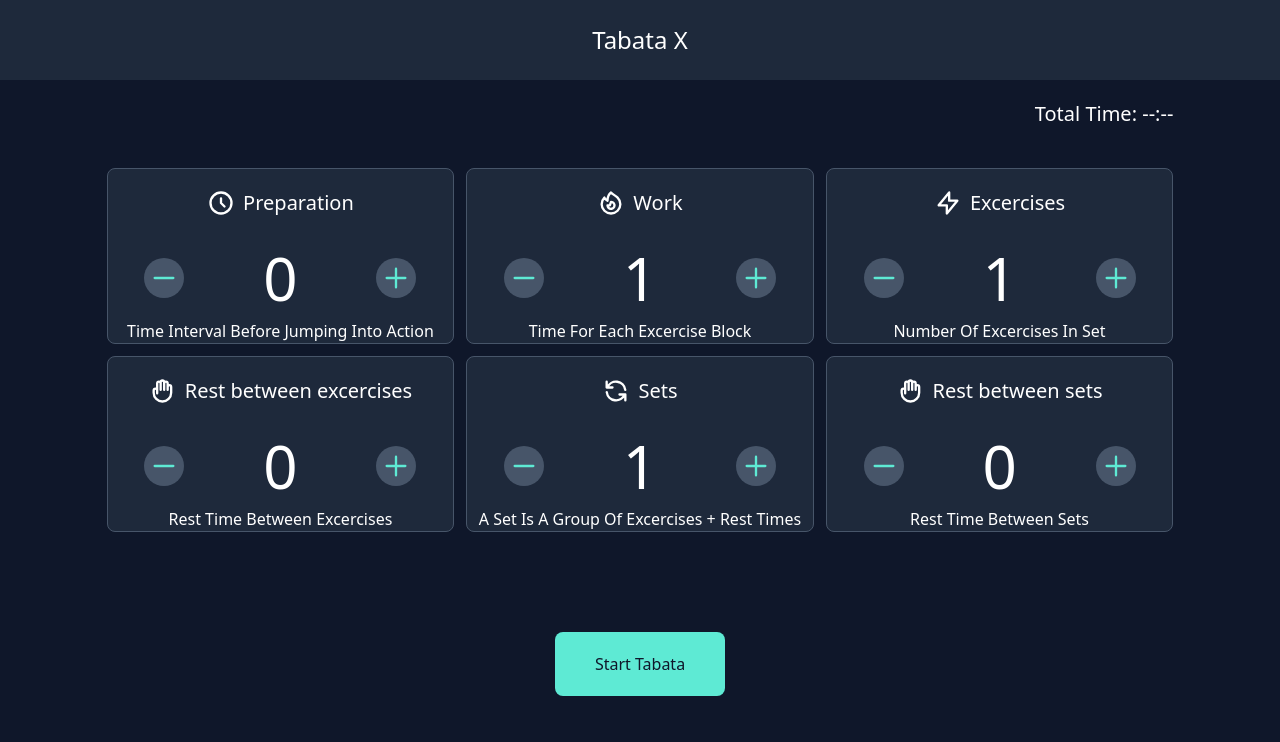
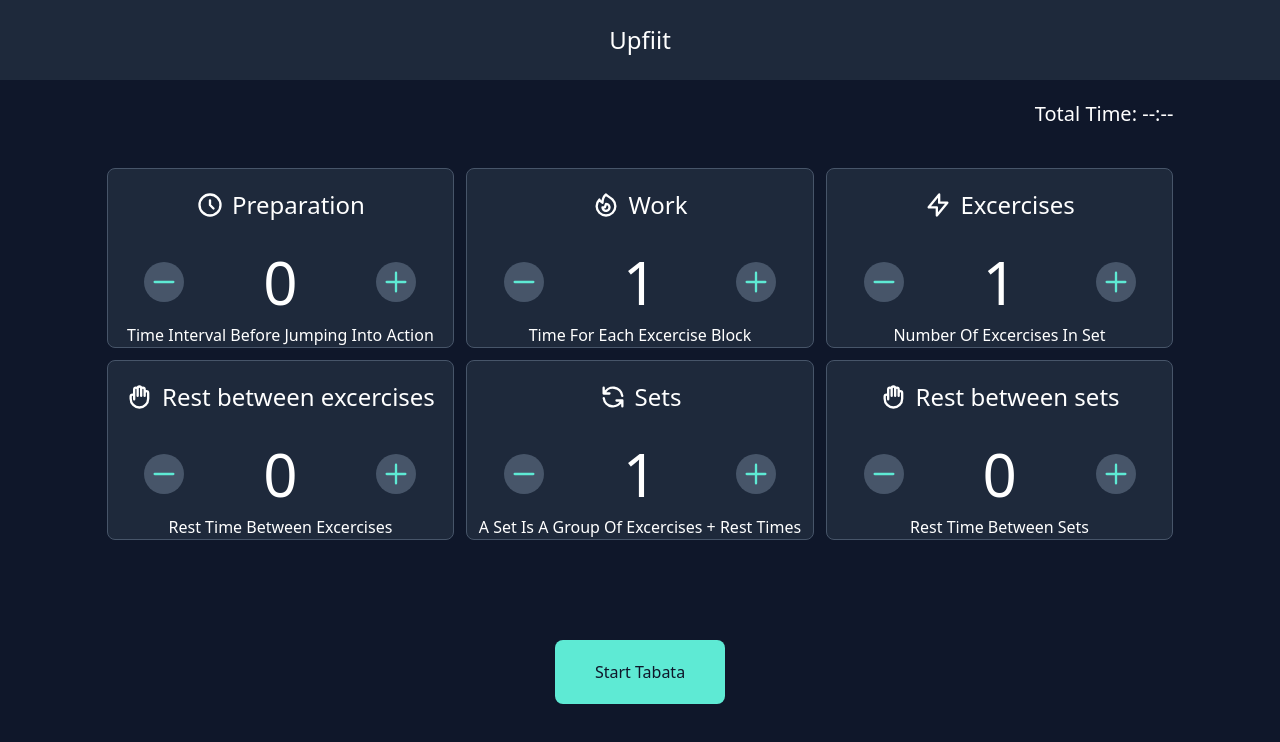
Before and after one commit to falvarezco/upfiit, a React (Vite) app: page / in a window 1280 px wide. Shown: the top 742 px of the page. Built offline with nearby package versions, Linux system fonts and the light colour scheme.

Commit message:
Initial display of cycles preview in work view

```diff
--- a/src/components/ConfigCard.tsx
+++ b/src/components/ConfigCard.tsx
@@ -59,9 +59,9 @@ const ConfigCard: FC<ConfigCardProps> = ({name, description, value, onUpdate}):
 
   return (
     <div className={CARD_CLASSES}>
-      <header className='flex my-5'>
+      <header className='flex my-5 items-center'>
         <Icon iconName={name} />
-        <h1 className="text-white text-xl ml-2 select-none">{cardTitle}</h1>
+        <h1 className="text-white w-auto text-2xl ml-2 select-none">{cardTitle}</h1>
       </header>
       <div className='flex justify-center space-x-4 items-center my-[35]'>
         <a className={BUTTON_CLASSES} onClick={(e) => buttonUpdateValue(e, true)}>
--- a/src/components/FinishedTabata.tsx
+++ b/src/components/FinishedTabata.tsx
@@ -6,7 +6,7 @@ interface FinishedTabataProps {
 
 const FinishedTabata: FC<FinishedTabataProps> = ({children}) => (
   <div>
-    <h1 className='text-white text-center'>{`Tabata Completed! :)`}</h1>
+    <h1 className='text-white text-3xl text-center py-20'>{`Tabata Completed! :)`}</h1>
     {children}
   </div>
 )
--- a/src/components/Header.tsx
+++ b/src/components/Header.tsx
@@ -3,7 +3,7 @@ import React, { FC } from 'react';
 const Header: FC = (): JSX.Element => (
   <header className="w-full dark:bg-slate-800 h-20 flex items-center justify-center">
     <div className='flex flex-col items-center'>
-      <h1 className='text-white text-bold text-2xl'>Tabata X</h1>
+      <h1 className='text-white text-bold text-2xl'>Upfiit</h1>
     </div>
   </header>
 )
--- a/src/components/WorkInterval.tsx
+++ b/src/components/WorkInterval.tsx
@@ -9,13 +9,13 @@ interface WorkIntervalProps {
 }
 
 const WorkInterval: FC<WorkIntervalProps> = ({name, time}) => {
-  const isWorkingCy = name === WORK;
-  const cyClasses = `
+  const isAWorkingCycle = name === WORK;
+  const cycleClasses = `
     flex-1 align-items-center w-full p-10 bg-slate-800 border
-    rounded ${isWorkingCy ? 'border-teal-300' : 'border-slate-600'}
+    rounded-lg ${isAWorkingCycle ? 'border-teal-300' : 'border-slate-600'}
   `;
   return (
-    <div className={cyClasses}>
+    <div className={cycleClasses}>
       <header className='flex justify-center'>
         <Icon iconName={name} classes='h-7x w-7 stroke-teal-300'/>
         <h1 className='text-teal-300 px-2 text-2xl'>{capitalize(lowerCase(name))}:</h1>
--- a/src/components/WorkView.tsx
+++ b/src/components/WorkView.tsx
@@ -89,7 +89,16 @@ const WorkView: FC<WorkViewProps> = ({
       <h1 className="text-white my-5 select-none">Time: {totalMinutesStr(totalTimeCount.current)}</h1>
       <div className="flex flex-col w-full px-10 justify-center">
         {/* Counter Section */}
-        <WorkInterval name={cycle} time={segsToNum(cyTimeCount)}/>
+        <div className="flex flex-row gap-4">
+          <WorkInterval name={cycle} time={segsToNum(cyTimeCount)}/>
+          <div className="flex w-2/12 bg-slate-800 rounded-lg">
+            <ul className="flex flex-col w-full p-4">
+              {cycles[currentSet].map(({ cycle }) => (
+                <li className="w-full border h-auto text-lg text-white">{cycle}</li>
+              ))}
+            </ul>
+          </div>
+        </div>
         {/* Set Counter */}
         <div className=' flex justify-center'>
           <Button onButtonClick={onPauseTimer}>Pause</Button>
```
